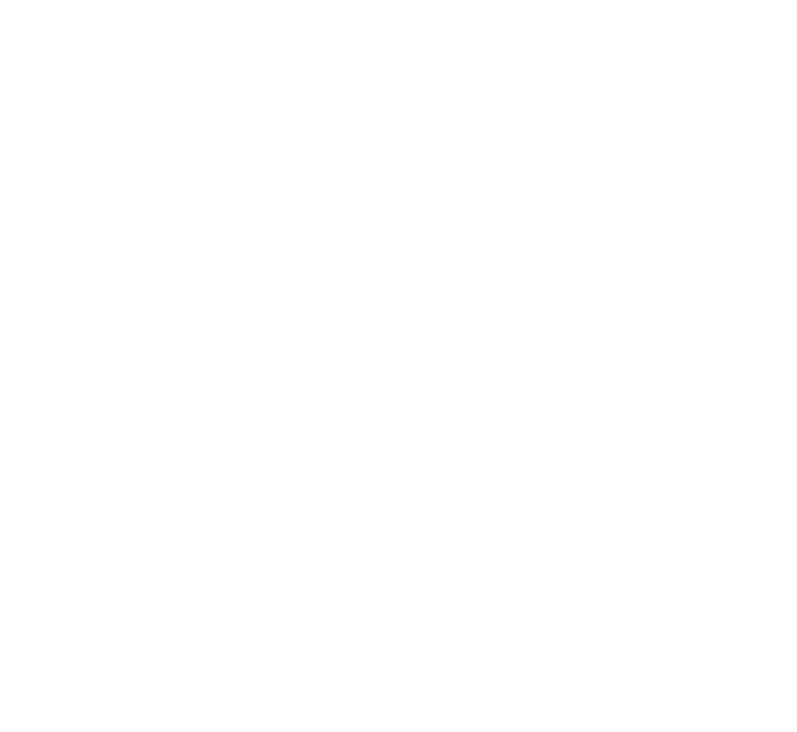
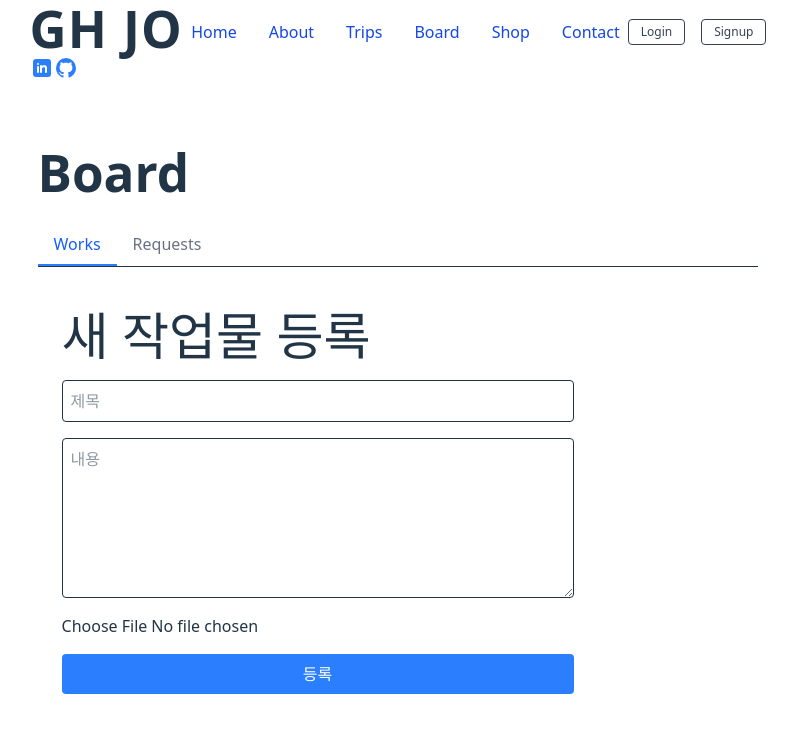
Before and after one commit to tyeyty/react-app, a React (Vite) app: page /board/works/new in a window 1280 px wide. Before the commit this address had no page. Shown: the top 732 px of the page, without its empty margins (242-1039 px from the left). Built offline with nearby package versions, Linux system fonts and the light colour scheme.

Commit message:
게시판추가작업중

```diff
--- a/package.json
+++ b/package.json
@@ -15,7 +15,7 @@
     "lucide-react": "^0.535.0",
     "react": "^19.1.0",
     "react-dom": "^19.1.0",
-    "react-router-dom": "^7.7.1"
+    "react-router-dom": "^7.9.1"
   },
   "devDependencies": {
     "@eslint/js": "^9.30.1",
--- a/src/App.tsx
+++ b/src/App.tsx
@@ -1,5 +1,4 @@
-// src/App.tsx
-import { BrowserRouter as Router, Routes, Route } from "react-router-dom";
+import { BrowserRouter as Router, Routes, Route, Navigate } from "react-router-dom";
 import Signup from "./pages/Signup";
 import Login from "./pages/Login";
 import Home from "./pages/Home";
@@ -8,9 +7,12 @@
 import TripDetailPage from "./pages/TripDetailPage";
 import MainLayout from "./layouts/MainLayout";
 import About from "./pages/About";
-import BoardListPage from "./pages/BoardListPage";
-import MyPage from "./pages/MyPage";
-
+import BoardPage from "./pages/BoardListPage";
+import WorksListPage from "./pages/WorksListPage";
+import WorksWritePage from "./pages/WorksWritePage";
+import RequestsWritePage from "./pages/RequestsWritePage";
+import RequestsListPage from "./pages/RequestsListPage";
+import MyPage from "./pages/Mypage";
 
 function App() {
   return (
@@ -28,7 +30,16 @@
           <Route path="/trips" element={<TripListPage />} />
           <Route path="/trips/:id" element={<TripDetailPage />} />
           <Route path="/mypage" element={<MyPage />} />
-          <Route path="/board" element={<BoardListPage />} />
+
+          {/* Board 라우트 */}
+          <Route path="/board" element={<BoardPage />}>
+            {/* /board 접속 시 /board/works로 리다이렉트 */}
+            <Route index element={<Navigate to="works" replace />} />
+            <Route path="works" element={<WorksListPage />} />
+            <Route path="works/new" element={<WorksWritePage />} />
+            <Route path="requests" element={<RequestsListPage />} />
+            <Route path="requests/new" element={<RequestsWritePage />} />
+          </Route>
         </Route>
       </Routes>
     </Router>
--- a/src/components/Header.tsx
+++ b/src/components/Header.tsx
@@ -68,6 +68,9 @@
               <a href="/shop" className="text-blue-700 ml-2 hover:text-blue-900">
                 Shop
               </a>
+              <a href="/contact" className="text-blue-700 ml-2 hover:text-blue-900">
+                Contact
+              </a>
             </div>
 
             {user ? (
--- a/src/index.css
+++ b/src/index.css
@@ -41,7 +41,7 @@
   font-size: 3.2em;
   line-height: 1.1;
 }
-
+/*
 button {
   border-radius: 8px;
   border: 1px solid transparent;
@@ -60,16 +60,18 @@
 button:focus-visible {
   outline: 4px auto -webkit-focus-ring-color;
 }
-
+  */
 @media (prefers-color-scheme: light) {
   :root {
     color: #213547;
     background-color: #ffffff;
   }
+  /*
   a:hover {
     color: #747bff;
   }
   button {
     background-color: #f9f9f9;
   }
+    */
 }
--- a/src/pages/BoardListPage.tsx
+++ b/src/pages/BoardListPage.tsx
@@ -1,9 +1,41 @@
 // src/pages/BoardListPage.tsx
+import { NavLink, Outlet } from "react-router-dom";
+
 export default function BoardListPage() {
-  return (
+return (
     <div className="p-6">
-      <h1 className="text-xl font-bold mb-4">Board</h1>
-      <p>여기에 게시판 목록이 들어갈 예정입니다.</p>
+      <h1 className="text-xl font-bold mb-6">Board</h1>
+
+      {/* 탭 메뉴 */}
+      <div className="flex border-b mb-4">
+        <NavLink
+          to="works"
+          className={({ isActive }) =>
+            `px-4 py-2 font-medium ${
+              isActive
+                ? "border-b-2 border-blue-500 text-blue-600"
+                : "text-gray-500"
+            }`
+          }
+        >
+          Works
+        </NavLink>
+        <NavLink
+          to="requests"
+          className={({ isActive }) =>
+            `px-4 py-2 font-medium ${
+              isActive
+                ? "border-b-2 border-blue-500 text-blue-600"
+                : "text-gray-500"
+            }`
+          }
+        >
+          Requests
+        </NavLink>
+      </div>
+
+      {/* 하위 라우트가 표시되는 자리 */}
+      <Outlet />
     </div>
   );
 }
--- /dev/null
+++ b/src/pages/RequestsListPage.tsx
@@ -0,0 +1,22 @@
+// src/pages/RequestsListPage.tsx
+import { useNavigate } from "react-router-dom";
+
+export default function RequestsListPage() {
+  const navigate = useNavigate();
+
+  return (
+    <div>
+      <div className="flex justify-between items-center mb-4">
+        <h2 className="text-lg font-semibold">작업 의뢰</h2>
+        <button
+          onClick={() => navigate("/board/requests/new")}
+          className="bg-blue-500 text-white px-4 py-2 rounded hover:bg-blue-600"
+        >
+          글쓰기
+        </button>
+      </div>
+
+      <p>requests 테이블에서 불러온 리스트가 들어갑니다.</p>
+    </div>
+  );
+}
--- /dev/null
+++ b/src/pages/RequestsWritePage.tsx
@@ -0,0 +1,94 @@
+// src/pages/RequestsWritePage.tsx
+import { useState } from "react";
+import { useNavigate } from "react-router-dom";
+import { supabase } from "../lib/supabaseClient";
+
+export default function RequestsWritePage() {
+  const [title, setTitle] = useState("");
+  const [content, setContent] = useState("");
+  const [nickname, setNickname] = useState(""); // 익명 작성자
+  const [password, setPassword] = useState(""); // 익명용 비밀번호
+  const navigate = useNavigate();
+
+  const handleSubmit = async (e: React.FormEvent) => {
+    e.preventDefault();
+
+    const userResult = await supabase.auth.getUser();
+    const user = userResult.data.user;
+
+    let insertData: any = { title, content };
+
+    if (user) {
+      // 로그인 사용자
+      insertData.user_id = user.id;
+    } else {
+      // 익명 사용자
+      if (!nickname || !password) return alert("닉네임과 비밀번호를 입력해주세요.");
+      insertData.nickname = nickname;
+      insertData.password = password; // 실제 서비스라면 bcrypt 등으로 해시 권장
+    }
+
+    const { error } = await supabase.from("requests").insert([insertData]);
+
+    if (error) {
+      console.error(error);
+      alert("등록 실패");
+    } else {
+      alert("등록 성공!");
+      navigate("/board/requests");
+    }
+  };
+
+  return (
+    <div className="p-6">
+      <h1 className="text-xl font-bold mb-4">작업 의뢰 등록</h1>
+      <form onSubmit={handleSubmit} className="flex flex-col gap-4 max-w-lg">
+        <input
+          type="text"
+          placeholder="제목"
+          value={title}
+          onChange={(e) => setTitle(e.target.value)}
+          className="border p-2 rounded"
+          required
+        />
+
+        <textarea
+          placeholder="내용"
+          value={content}
+          onChange={(e) => setContent(e.target.value)}
+          className="border p-2 rounded h-40"
+          required
+        />
+
+        {/* 익명일 경우만 표시 */}
+        {!supabase.auth.getUser() && (
+          <>
+            <input
+              type="text"
+              placeholder="닉네임"
+              value={nickname}
+              onChange={(e) => setNickname(e.target.value)}
+              className="border p-2 rounded"
+              required
+            />
+            <input
+              type="password"
+              placeholder="비밀번호 (글 수정/삭제용)"
+              value={password}
+              onChange={(e) => setPassword(e.target.value)}
+              className="border p-2 rounded"
+              required
+            />
+          </>
+        )}
+
+        <button
+          type="submit"
+          className="bg-blue-500 text-white px-4 py-2 rounded hover:bg-blue-600"
+        >
+          등록
+        </button>
+      </form>
+    </div>
+  );
+}
--- /dev/null
+++ b/src/pages/WorksListPage.tsx
@@ -0,0 +1,22 @@
+// src/pages/WorksListPage.tsx
+import { useNavigate } from "react-router-dom";
+
+export default function WorksListPage() {
+  const navigate = useNavigate();
+
+  return (
+    <div>
+      <div className="flex justify-between items-center mb-4">
+        <h2 className="text-lg font-semibold">내 작업물</h2>
+        <button
+          onClick={() => navigate("/board/works/new")}
+          className="bg-blue-500 text-white px-4 py-2 rounded hover:bg-blue-600"
+        >
+          글쓰기
+        </button>
+      </div>
+
+      <p>works 테이블에서 불러온 리스트가 들어갑니다.</p>
+    </div>
+  );
+}
--- /dev/null
+++ b/src/pages/WorksWritePage.tsx
@@ -0,0 +1,95 @@
+import { useState } from "react";
+import { useNavigate } from "react-router-dom";
+import { supabase } from "../lib/supabaseClient";
+
+export default function WorksWritePage() {
+  const [title, setTitle] = useState("");
+  const [content, setContent] = useState("");
+  const [imageFile, setImageFile] = useState<File | null>(null);
+  const [uploading, setUploading] = useState(false);
+  const navigate = useNavigate();
+
+  const handleImageChange = (e: React.ChangeEvent<HTMLInputElement>) => {
+    if (e.target.files && e.target.files.length > 0) {
+      setImageFile(e.target.files[0]);
+    }
+  };
+
+  const handleSubmit = async (e: React.FormEvent) => {
+    e.preventDefault();
+    const user = (await supabase.auth.getUser()).data.user;
+    if (!user) return alert("로그인이 필요합니다.");
+
+    let imageUrl: string | null = null;
+
+    if (imageFile) {
+      setUploading(true);
+      const fileName = `${Date.now()}_${imageFile.name}`;
+      const { error: uploadError } = await supabase.storage
+        .from("works-images") // 미리 supabase에서 bucket 생성
+        .upload(fileName, imageFile);
+
+      if (uploadError) {
+        console.error(uploadError);
+        setUploading(false);
+        return alert("이미지 업로드 실패");
+      }
+
+      // 업로드 후 public URL 가져오기
+      const { publicUrl } = supabase.storage
+        .from("works-images")
+        .getPublicUrl(fileName);
+
+      imageUrl = publicUrl;
+      setUploading(false);
+    }
+
+    // DB에 글 저장
+    const { error } = await supabase.from("works").insert([
+      { title, content, image_url: imageUrl, created_by: user.id },
+    ]);
+
+    if (error) {
+      console.error(error);
+      alert("등록 실패");
+    } else {
+      alert("등록 성공!");
+      navigate("/board/works");
+    }
+  };
+
+  return (
+    <div className="p-6">
+      <h1 className="text-xl font-bold mb-4">새 작업물 등록</h1>
+      <form onSubmit={handleSubmit} className="flex flex-col gap-4 max-w-lg">
+        <input
+          type="text"
+          placeholder="제목"
+          value={title}
+          onChange={(e) => setTitle(e.target.value)}
+          className="border p-2 rounded"
+          required
+        />
+
+        <textarea
+          placeholder="내용"
+          value={content}
+          onChange={(e) => setContent(e.target.value)}
+          className="border p-2 rounded h-40"
+          required
+        />
+
+        <input type="file" accept="image/*" onChange={handleImageChange} />
+
+        {uploading && <p>이미지 업로드 중...</p>}
+
+        <button
+          type="submit"
+          className="bg-blue-500 text-white px-4 py-2 rounded hover:bg-blue-600"
+        >
+          등록
+        </button>
+      </form>
+    </div>
+  );
+}
```
Also changed, not shown: src/pages/About.tsx (+6 -3 lines), src/pages/Home.tsx (+15 -7 lines), 1 other file (tests, documents, lock files or other folders).
